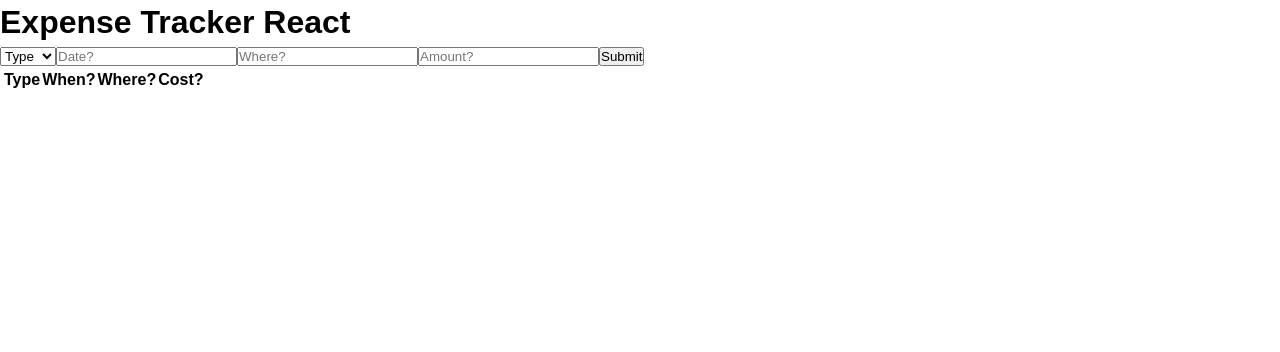
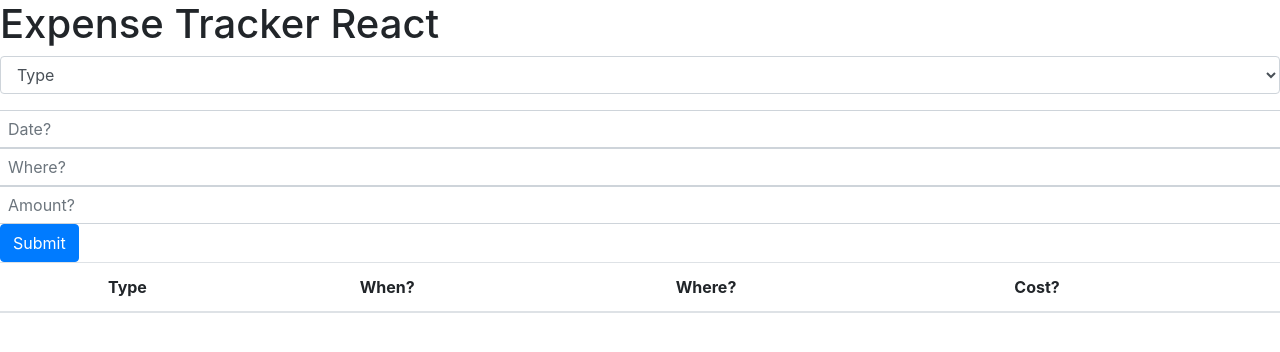
Before and after one commit to josehomero/expense-tracker-react, a React (Create React App) app: page / in a window 1280 px wide. Shown: the top 352 px of the page. Built offline with nearby package versions, Linux system fonts and the light colour scheme.

Commit message:
finished with bootstrap

```diff
--- a/src/App.js
+++ b/src/App.js
@@ -34,6 +34,11 @@
 
   submitted = (e) => {
     e.preventDefault();
+
+    if (this.state.form.type === '' || this.state.form.date === '' || this.state.form.description === '' || this.state.form.amount === '') {
+      alert("Please fill out all the information in the form!");
+      return;
+  }
 
     const expense = {
       id: Date.now(),
@@ -97,16 +102,24 @@
           <Header />
 
           <form onSubmit={this.submitted}>
-            <select name="type" value={this.state.form.type} onChange={this.changeType} >
-              <option value=''>Type</option>
-              <option value="card">Card</option>
-              <option value="cash">Cash</option>
-              <option value="other">Other</option>
-            </select>
-            <input name="date" type="text" placeholder="Date?" value={this.state.form.date} onChange={this.changeDate} />
-            <input name="description" type="text" placeholder="Where?" value={this.state.form.description} onChange={this.changeDescription} />
-            <input name="amount" type="text" placeholder="Amount?" value={this.state.form.amount} onChange={this.changeAmount} />
-            <button >Submit</button>
+            <div className='form-group col-md4'>
+              <select className='form-control' name="type" value={this.state.form.type} onChange={this.changeType} >
+                <option value=''>Type</option>
+                <option value="card">Card</option>
+                <option value="cash">Cash</option>
+                <option value="other">Other</option>
+              </select>
+            </div>
+            <div className='form-row'>
+              <input className='form-control' name="date" type="text" placeholder="Date?" value={this.state.form.date} onChange={this.changeDate} />
+            </div>
+            <div className='form-row'>
+              <input className='form-control' name="description" type="text" placeholder="Where?" value={this.state.form.description} onChange={this.changeDescription} />
+            </div>
+            <div className='form-row'>
+              <input className='form-control' name="amount" type="text" placeholder="Amount?" value={this.state.form.amount} onChange={this.changeAmount} />
+            </div>
+            <button className='btn btn-primary'>Submit</button>
           </form>
 
           <Table deleteButton={this.deleteButton} expenses={this.state.expenses} />
--- a/src/components/Table.js
+++ b/src/components/Table.js
@@ -14,12 +14,12 @@
           <td>{this.props.expenses[i].date}</td>
           <td>{this.props.expenses[i].description}</td>
           <td>{this.props.expenses[i].amount}</td>
-          <td><button id={this.props.expenses[i].id} onClick={this.props.deleteButton}>X</button></td>
+          <td><button className='btn btn-danger' id={this.props.expenses[i].id} onClick={this.props.deleteButton}>X</button></td>
         </tr>)
     }
 
     return (<div>
-      <table>
+      <table className='table'>
         <thead>
           <tr>
             <th></th>
--- a/src/index.js
+++ b/src/index.js
@@ -3,6 +3,8 @@
 
 import App from './App';
 import * as serviceWorker from './serviceWorker';
+
+import 'bootstrap/dist/css/bootstrap.min.css'
 
 ReactDOM.render(
   <React.StrictMode>
```
